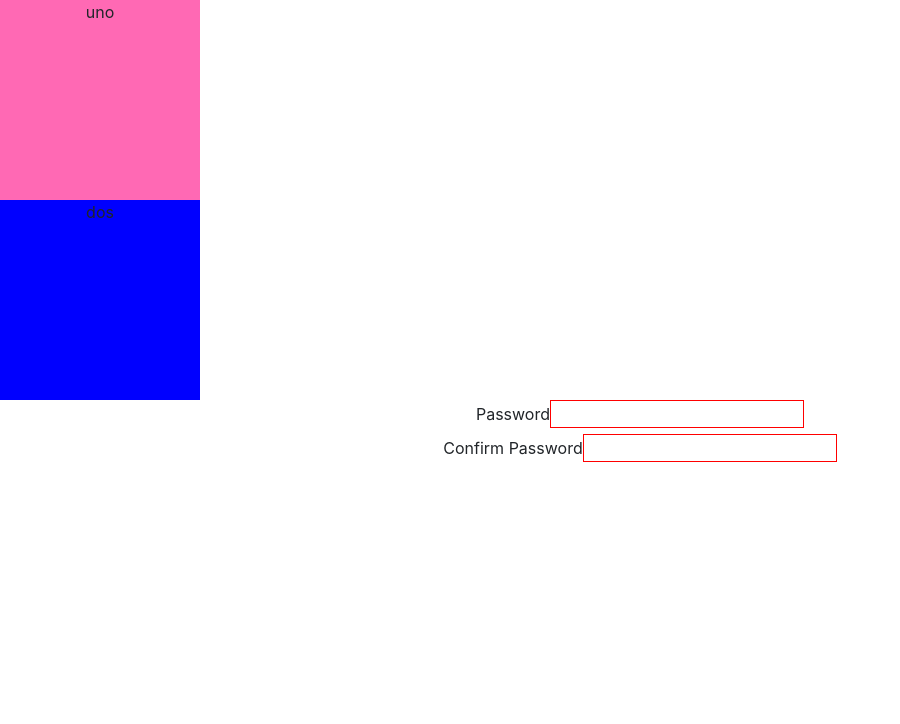
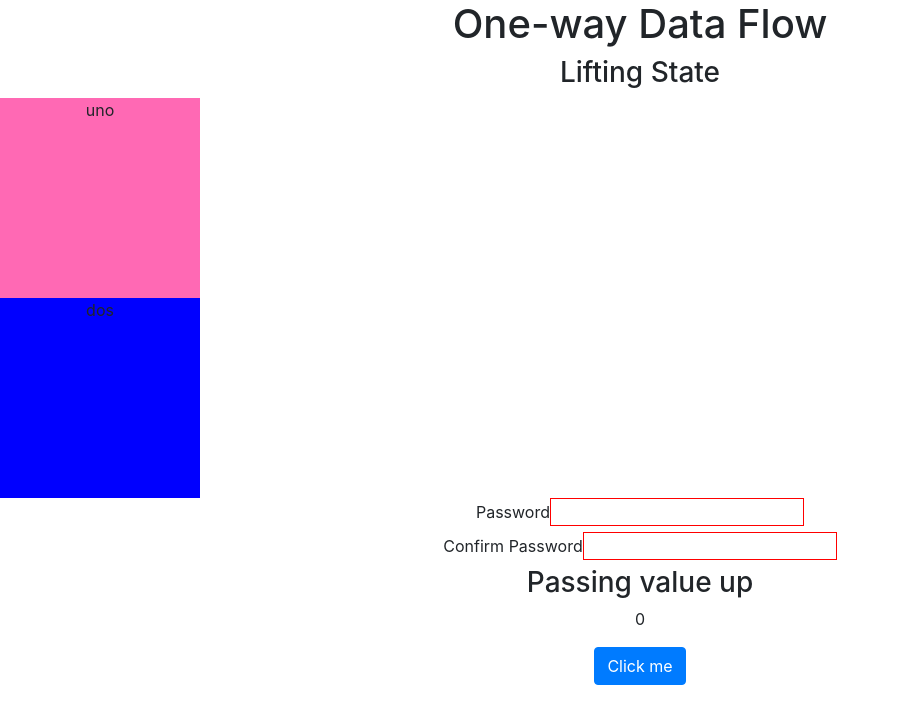
Before and after one commit to tom-meyrick/react-week-10, a React (Create React App) app: page / in a window 1280 px wide. Shown: the top 724 px of the page, without its empty margins (0-900 px from the left). Built offline with nearby package versions, Linux system fonts and the light colour scheme.

Commit message:
Q1 lifting state up challenges completed

```diff
--- a/src/App.js
+++ b/src/App.js
@@ -1,11 +1,16 @@
 import React from "react";
 import Squares from "./components/Squares";
 import SignUp from "./components/SignUp";
+import Button from "./components/Button";
 
 const App = () => (
   <>
+    <h1>One-way Data Flow</h1>
+    <h3>Lifting State</h3>
     <Squares color={"hotpink"} />
     <SignUp minimumLength={4} />
+    <h3>Passing value up</h3>
+    <Button handleUpdate={(value) => console.log(value)} />
   </>
 );
 
--- /dev/null
+++ b/src/components/Button.js
@@ -0,0 +1,42 @@
+import React, { Component } from "react";
+
+// Create a component <Button> which keeps track of how many times it's been clicked (it doesn't need to display it anywhere). It should have a handleUpdate prop which accepts a function. Whenever the value of the <Button> changes it should also call the handleUpdate function and pass it the current value. Use the <Button> as follows and check that it logs the value to the console each time the button is clicked.
+
+{
+  /* <Button handleUpdate={ console.log } /> */
+}
+
+class Button extends Component {
+  constructor(props) {
+    super(props);
+
+    this.state = {
+      counter: 0,
+    };
+
+    this.handleClick = this.handleClick.bind(this);
+  }
+
+  handleClick() {
+    this.setState({ counter: this.state.counter + 1 });
+  }
+
+  componentDidUpdate(prevState) {
+    let { handleUpdate } = this.props;
+    handleUpdate(this.state.counter);
+  }
+
+  render() {
+    let { counter } = this.state;
+    return (
+      <>
+        <p>{counter}</p>
+        <button className="btn btn-primary" onClick={this.handleClick}>
+          Click me
+        </button>
+      </>
+    );
+  }
+}
+
+export default Button;
```
